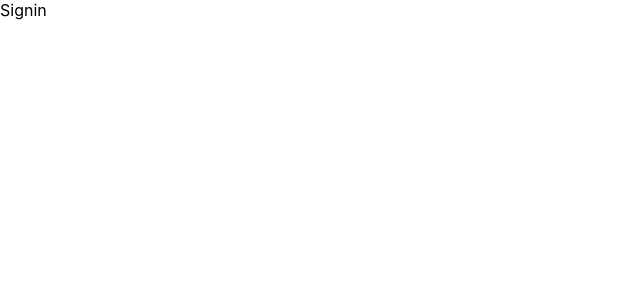
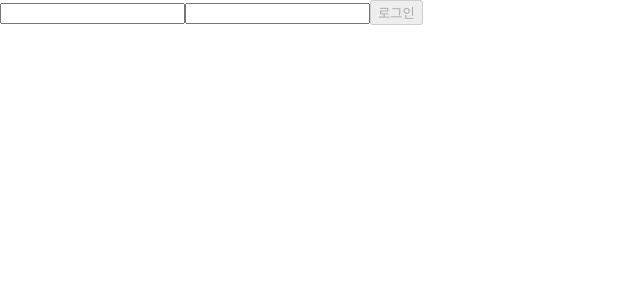
Before and after one commit to bohongu/wanted-pre-onboarding-frontend, a React (Create React App) app: page /signin in a window 1280 px wide. Shown: the top 300 px of the page, without its empty margins (0-640 px from the left). Built offline with nearby package versions, Linux system fonts and the light colour scheme.

Commit message:
feat: signin

```diff
--- a/src/pages/Signin.js
+++ b/src/pages/Signin.js
@@ -1,7 +1,87 @@
-import React from "react";
+import axios from "axios";
+import React, { useEffect, useState } from "react";
+import { useNavigate } from "react-router-dom";
+
+const BASE_URL = "https://www.pre-onboarding-selection-task.shop/";
 
 function Signin() {
-  return <div>Signin</div>;
+  const navigate = useNavigate();
+  const [disabled, setDisabled] = useState(true);
+  const [inputs, setInputs] = useState({
+    email: "",
+    password: "",
+  });
+
+  const { email, password } = inputs;
+
+  const onChange = (event) => {
+    const { value, name } = event.target;
+    setInputs({
+      ...inputs,
+      [name]: value,
+    });
+  };
+
+  const onSubmit = async (event) => {
+    event.preventDefault();
+
+    try {
+      const data = await axios.post(
+        `${BASE_URL}auth/signin`,
+        { email, password },
+        {
+          headers: {
+            "Content-Type": "application/json",
+          },
+        }
+      );
+
+      if (data.status === 200) {
+        console.log(data);
+        localStorage.setItem("token", data.data.access_token);
+        navigate("/todo");
+      } else {
+        alert("로그인을 실패하였습니다.");
+      }
+    } catch (error) {
+      console.error(error);
+    }
+  };
+
+  useEffect(() => {
+    if (localStorage.getItem("token")) {
+      navigate("/todo");
+    }
+  }, [navigate]);
+
+  useEffect(() => {
+    const isEmailValid = email.includes("@");
+    const isPasswordValid = password.length >= 8;
+    setDisabled(!(isEmailValid && isPasswordValid));
+  }, [email, password]);
+  return (
+    <div>
+      <form onSubmit={onSubmit}>
+        <input
+          type="email"
+          data-testid="email-input"
+          name="email"
+          value={email}
+          onChange={onChange}
+        />
+        <input
+          type="password"
+          data-testid="password-input"
+          name="password"
+          value={password}
+          onChange={onChange}
+        />
+        <button data-testid="signin-button" disabled={disabled}>
+          로그인
+        </button>
+      </form>
+    </div>
+  );
 }
 
 export default Signin;
```
